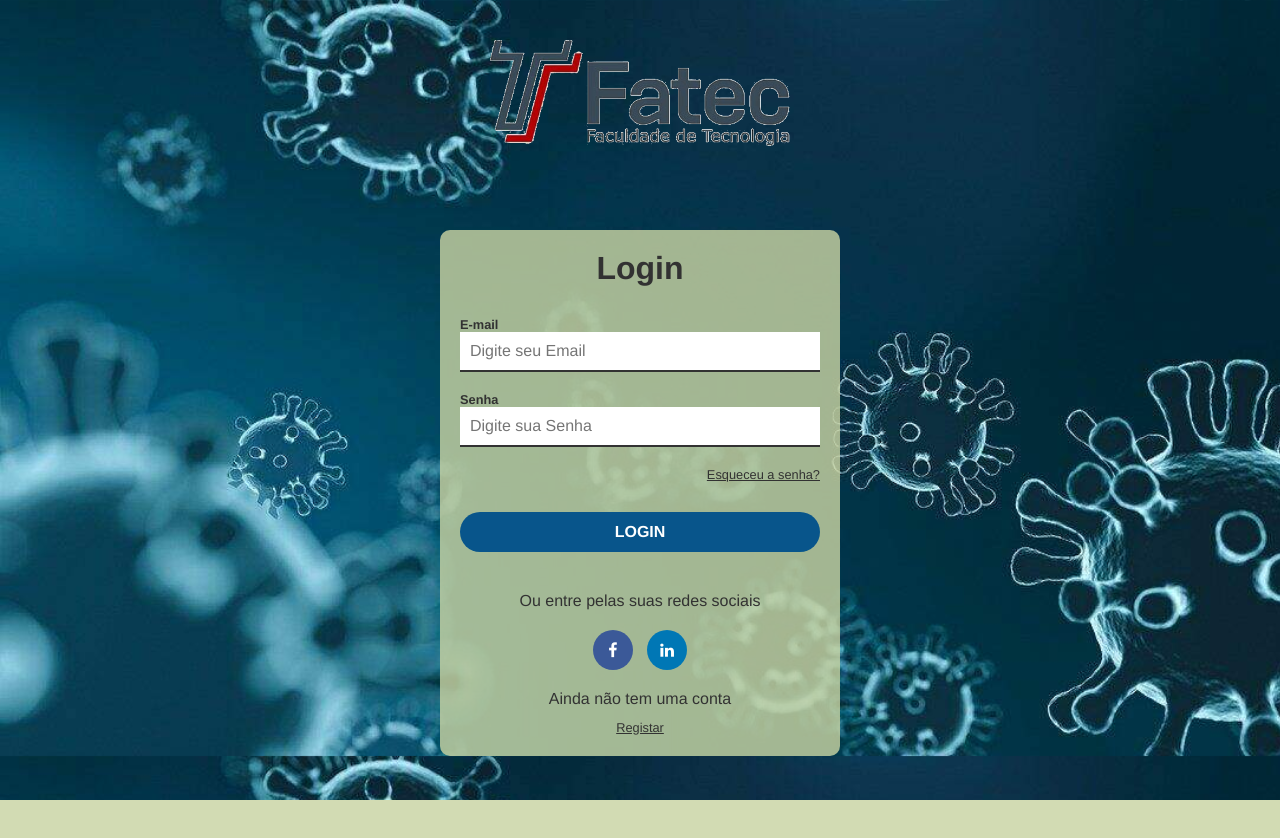
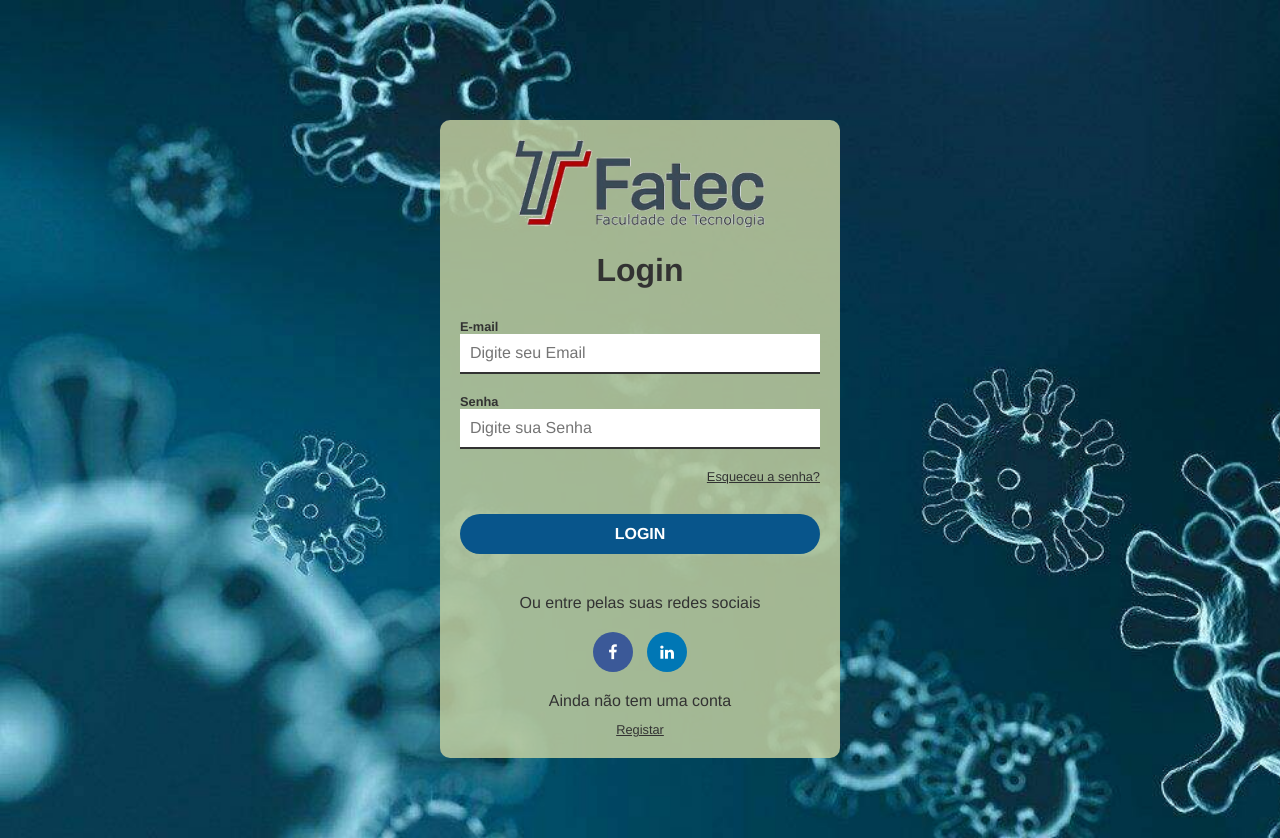
Before and after one commit to GustavoMarcello/VacinasNava, a plain HTML site: page VacinasNava-main/TelaLogin/TelaLogin.html in a window 1280 px wide. Before the commit the page ends 800 px from the top, so only its background shows below. Drawn offline with Linux system fonts and the light colour scheme.

Commit message:
alteração loggin
alteração do logo e margun bottom

```diff
--- a/VacinasNava-main/TelaLogin/CSS/styles.css
+++ b/VacinasNava-main/TelaLogin/CSS/styles.css
@@ -38,6 +38,7 @@ a:hover {
     width: 400px;
     margin-left: auto;
     margin-right: auto;
+    margin-bottom: 10vh;
     padding: 20px;
     margin-top: 10vh;
     border-radius: 10px;
--- a/VacinasNava-main/TelaLogin/TelaLogin.html
+++ b/VacinasNava-main/TelaLogin/TelaLogin.html
@@ -9,12 +9,14 @@
     <link rel="stylesheet" href="css/styles.css">
 </head>
 <body id="fatec" style="background-color: #c8d3a2d0;">
+
+<body>
     <header>
-      <!-- img Logo Fatec -->
-      <img src="images/Logo Fatec - SF - 300x106.png" alt="Logo">
-    </header>
-<body>
+        <!-- img Logo Fatec -->
+        <!-- <img src="images/Logo Fatec - SF - 300x106.png" alt="Logo">
+      </header> -->
     <div id="login-container">
+        <img style="margin-bottom: 20px; width: 250px;" src="images/Logo Fatec - SF - 300x106.png" alt="Logo">
         <h1>Login</h1>
         <form action="">
             <label for="Email">E-mail</label>
```
